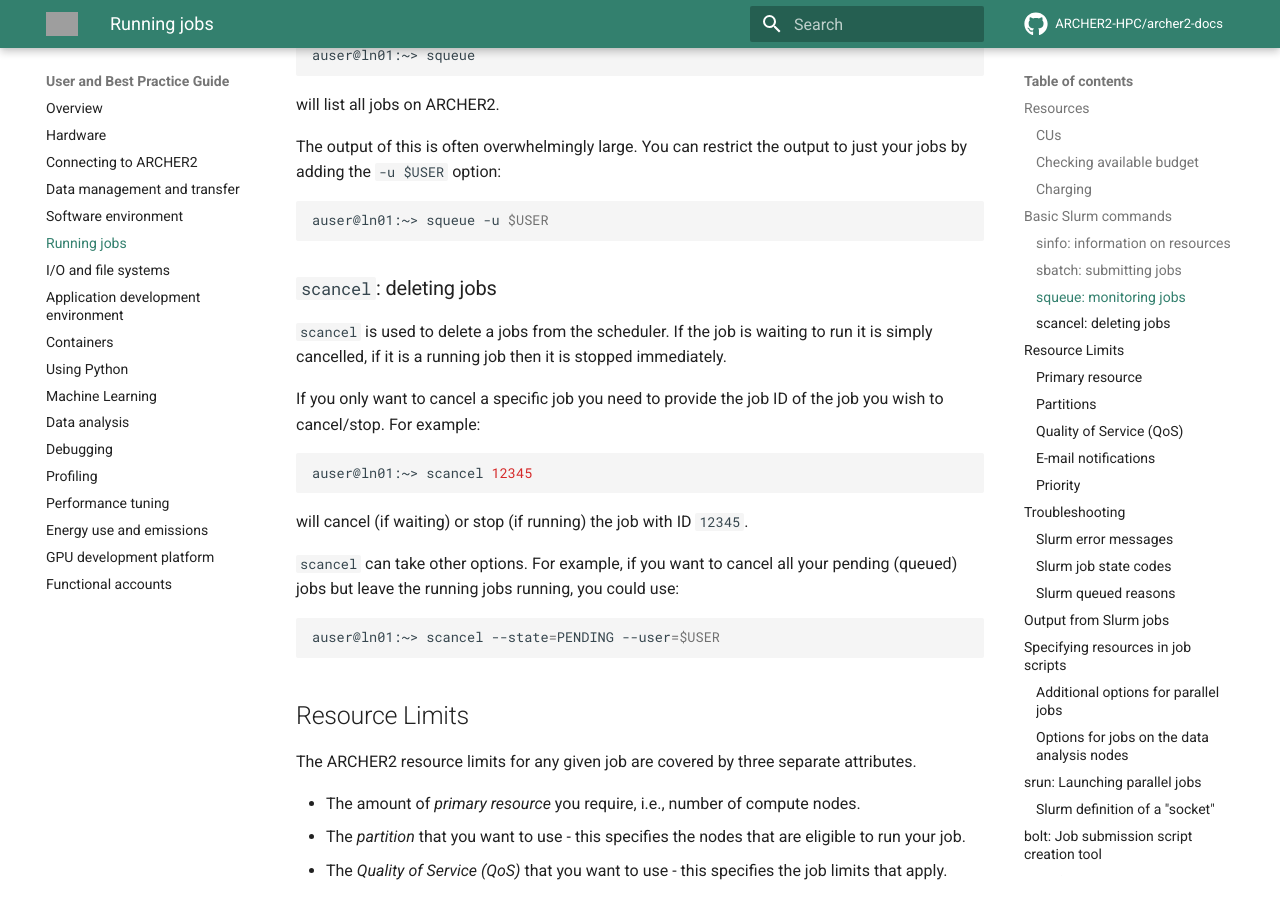
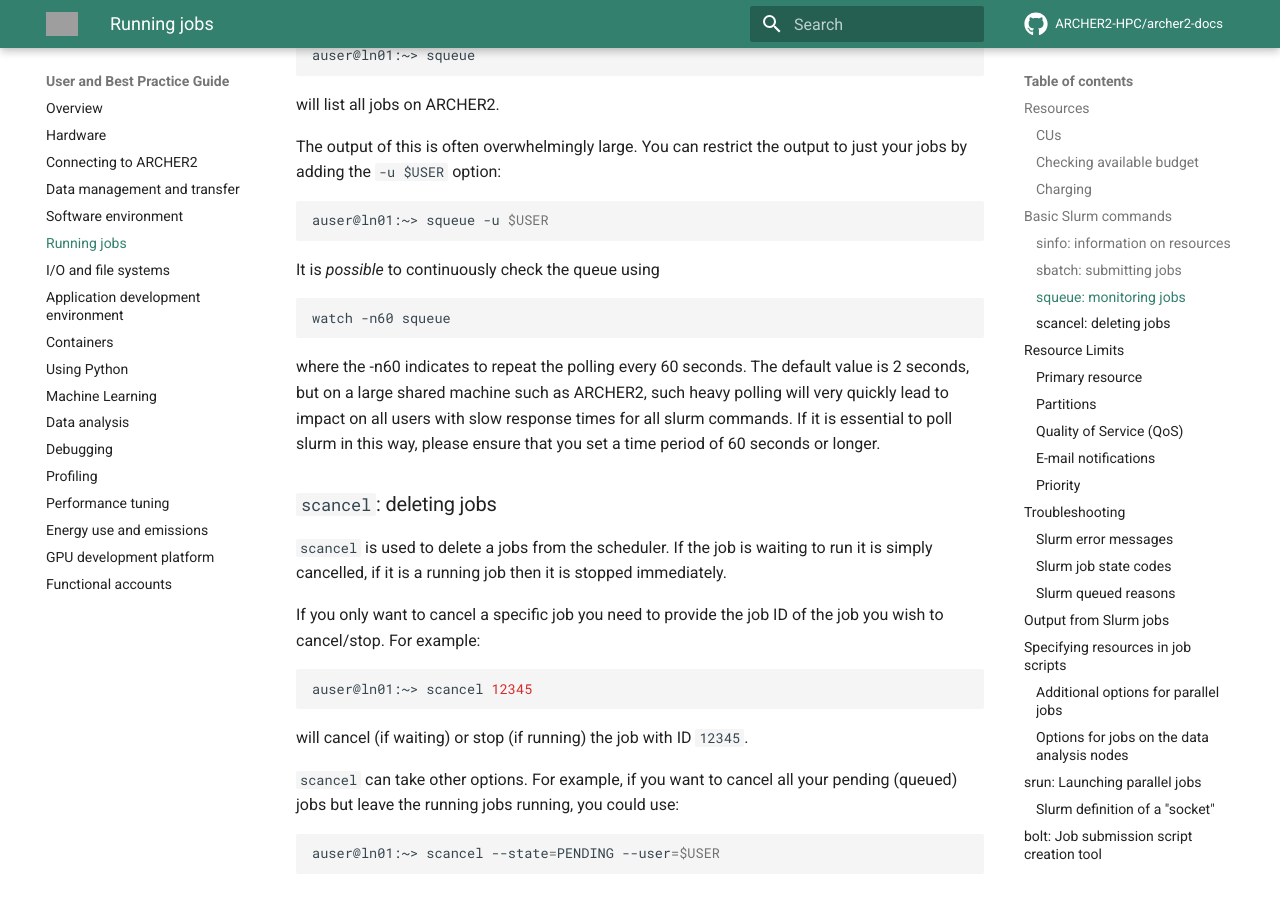
Before and after one commit to ARCHER2-HPC/archer2-docs, an MkDocs documentation site: the page built from docs/user-guide/scheduler.md, in a window 1280 px wide and 900 px high, scrolled down 2931 px. Built offline with MkDocs 1.6.1 and Material for MkDocs 9.7.7, drawn with Linux system fonts in a browser that asks for light colours; comment, search, counter and statistics services are not loaded; grey boxes are pictures that could not be loaded.

Commit message:
Add note on continuous slurm polling

````diff
--- a/docs/user-guide/scheduler.md
+++ b/docs/user-guide/scheduler.md
@@ -133,6 +133,17 @@
 ```bash
 auser@ln01:~> squeue -u $USER
 ```
+
+
+It is *possible* to continuously check the queue using
+
+```bash
+watch -n60 squeue
+```
+
+where the -n60 indicates to repeat the polling every 60 seconds.  The default value is 2 seconds, but on a large shared machine such as ARCHER2, such heavy polling will very quickly lead to impact on all users with slow response times for all slurm commands.  If it is essential to poll slurm in this way, please ensure that you set a time period of 60 seconds or longer.
+
+
 
 ### `scancel`: deleting jobs
 
````
